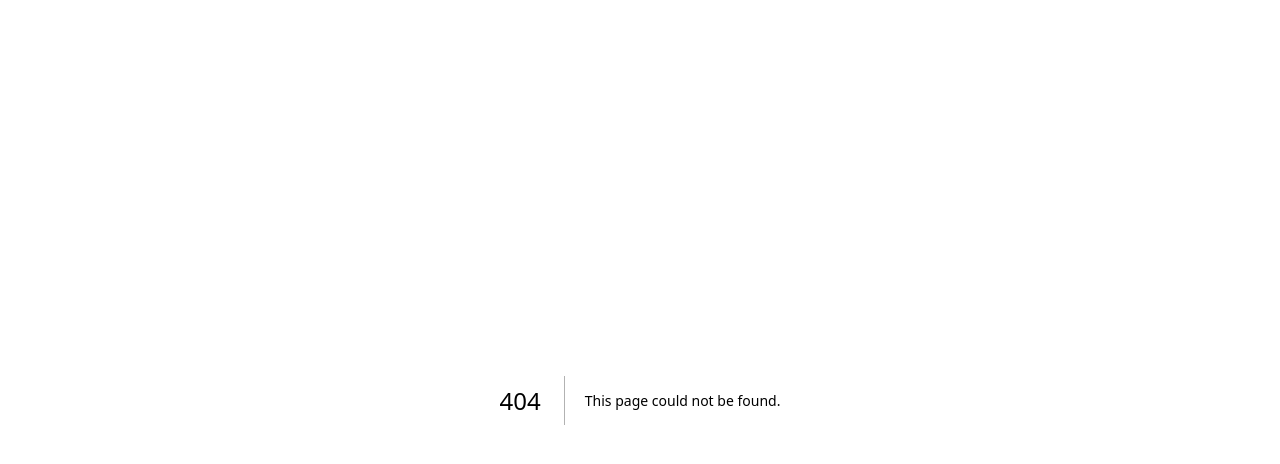
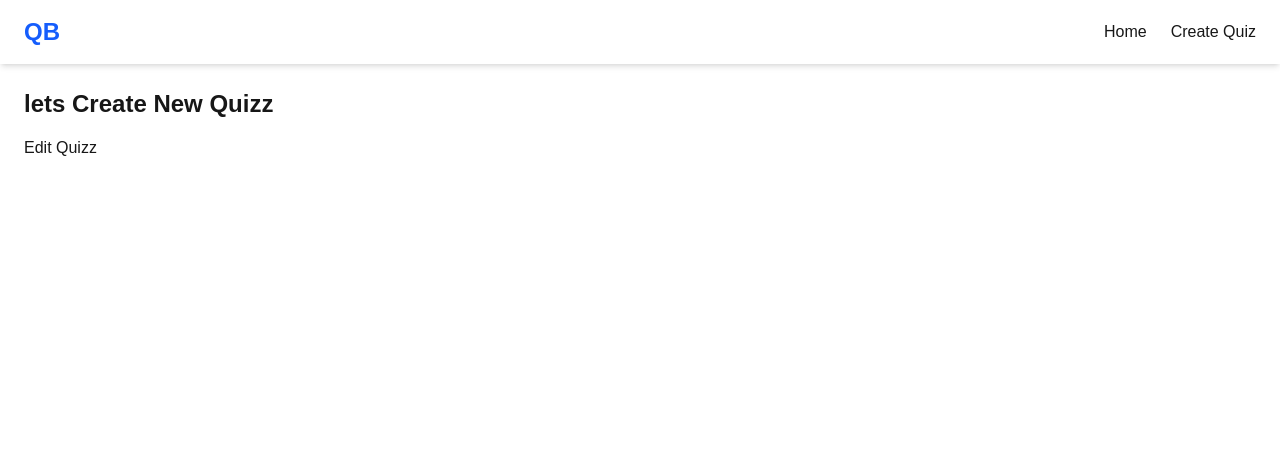
Before and after one commit to SSV96/quizz-app-fe, a Next.js app: page /quiz/edit in a window 1280 px wide. Before the commit this address had no page. Shown: the top 464 px of the page. Built offline with nearby package versions, Linux system fonts and the light colour scheme.

Commit message:
feat: created app layout

```diff
--- /dev/null
+++ b/app/@components/Header.tsx
@@ -0,0 +1,17 @@
+import Link from 'next/link'
+import React from 'react'
+import Navbar from './Navbar'
+
+const Header = () => {
+  return (
+    <header className='bg-white shadow-md'>
+      <div className='max-w-7xl mx-auto px-6 py-4 flex justify-between items-center'>
+        <Link href="/" className='text-2xl font-bold text-blue-600'>QB</Link>
+        <Navbar />
+
+      </div>
+      </header>
+  )
+}
+
+export default Header
--- /dev/null
+++ b/app/@components/Navbar.tsx
@@ -0,0 +1,17 @@
+import React from 'react'
+import Link from "next/link";
+const NavLinks = [ { url: "/", title: "Home", }, { url: "/quiz/edit", title: "Create Quiz", }]
+
+const Navbar = () => {
+  return (
+    <nav className='flex space-x-6'>
+      {
+        NavLinks.map(link=><Link
+          className='hover:text-blue-600 transition'
+          href={link.url} key={link.title} >{link.title}</Link>)
+      }
+    </nav>
+  )
+}
+
+export default Navbar
--- a/app/layout.tsx
+++ b/app/layout.tsx
@@ -1,6 +1,8 @@
 import type { Metadata } from "next";
 import { Geist, Geist_Mono } from "next/font/google";
 import "./globals.css";
+import Header from "./@components/Header";
+import Snackbar from '@mui/material/Snackbar';
 
 const geistSans = Geist({
   variable: "--font-geist-sans",
@@ -14,7 +16,7 @@ const geistMono = Geist_Mono({
 
 export const metadata: Metadata = {
   title: "Quizz app",
-  description: "Generated by create next app",
+  description: "A Quizz builder application , you can create and publish quizess in no time",
 };
 
 export default function RootLayout({
@@ -25,10 +27,25 @@ export default function RootLayout({
   return (
     <html lang="en">
       <body
-        className={`${geistSans.variable} ${geistMono.variable} antialiased`}
+        className={`bg-gray-50 text-gray-900 min-h-screen   ${geistSans.variable} ${geistMono.variable} antialiased`}
       >
-        {children}
-      </body>
+        <Header/>
+        <main className="max-w-7xl mx-auto px-6 py-6">
+          {children}
+
+        </main>
+
+
+
+        {/* <Button onClick={handleClick}>Open Snackbar</Button> */}
+        {/* <Snackbar
+          open={true}
+          autoHideDuration={6000}
+          // onClose={handleClose}
+          message="Note archived"
+          // action={action}
+        /> */}
+            </body>
     </html>
   );
 }
--- a/app/page.tsx
+++ b/app/page.tsx
@@ -1,8 +1,9 @@
 
 export default function Home() {
   return (
-    <div className="">
-      Quizz App
+    <div >
+      <h1 className="text-2xl font-bold mb-4">Welcome to Quizz App</h1>
+      <p>Here is list of quizzess</p>
     </div>
   );
 }
--- /dev/null
+++ b/app/quiz/[id]/page.tsx
@@ -0,0 +1,9 @@
+import React from 'react'
+
+const Page = () => {
+  return (
+    <div>Page</div>
+  )
+}
+
+export default Page
--- /dev/null
+++ b/app/quiz/edit/[id]/page.tsx
@@ -0,0 +1,15 @@
+interface EditQuizProps {
+  params:{id:string}
+}
+import React from 'react'
+
+const Page = ({params}:EditQuizProps) => {
+  return (
+    <div>
+      <h1 className='text-2xl font-bold mb-4'>Edit Quiz:{params.id}</h1>
+      <p>Edit Quiz</p>
+    </div>
+  )
+}
+
+export default Page
--- /dev/null
+++ b/app/quiz/edit/page.tsx
@@ -0,0 +1,14 @@
+import React from 'react'
+
+const Page = () => {
+  return (
+    <div>
+      <h1 className='text-2xl font-bold mb-4'>
+        lets Create New Quizz
+      </h1>
+ <p>Edit Quizz</p>
+    </div>
+  )
+}
+
+export default Page
--- a/package.json
+++ b/package.json
@@ -9,6 +9,9 @@
     "lint": "eslint"
   },
   "dependencies": {
+    "@emotion/react": "^11.14.0",
+    "@emotion/styled": "^11.14.1",
+    "@mui/material": "^7.3.2",
     "next": "15.5.2",
     "react": "19.1.0",
     "react-dom": "19.1.0"
```
Also changed, not shown: 1 other file (tests, documents, lock files or other folders).
